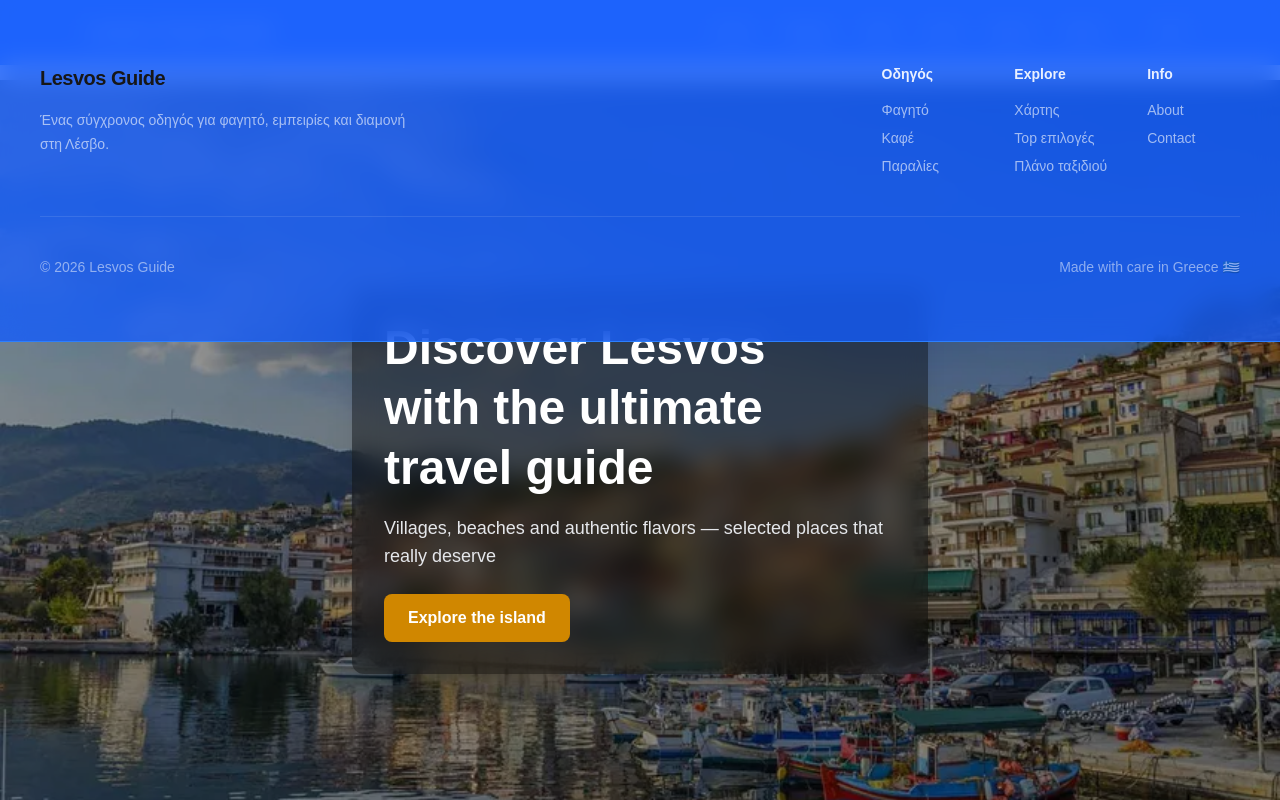
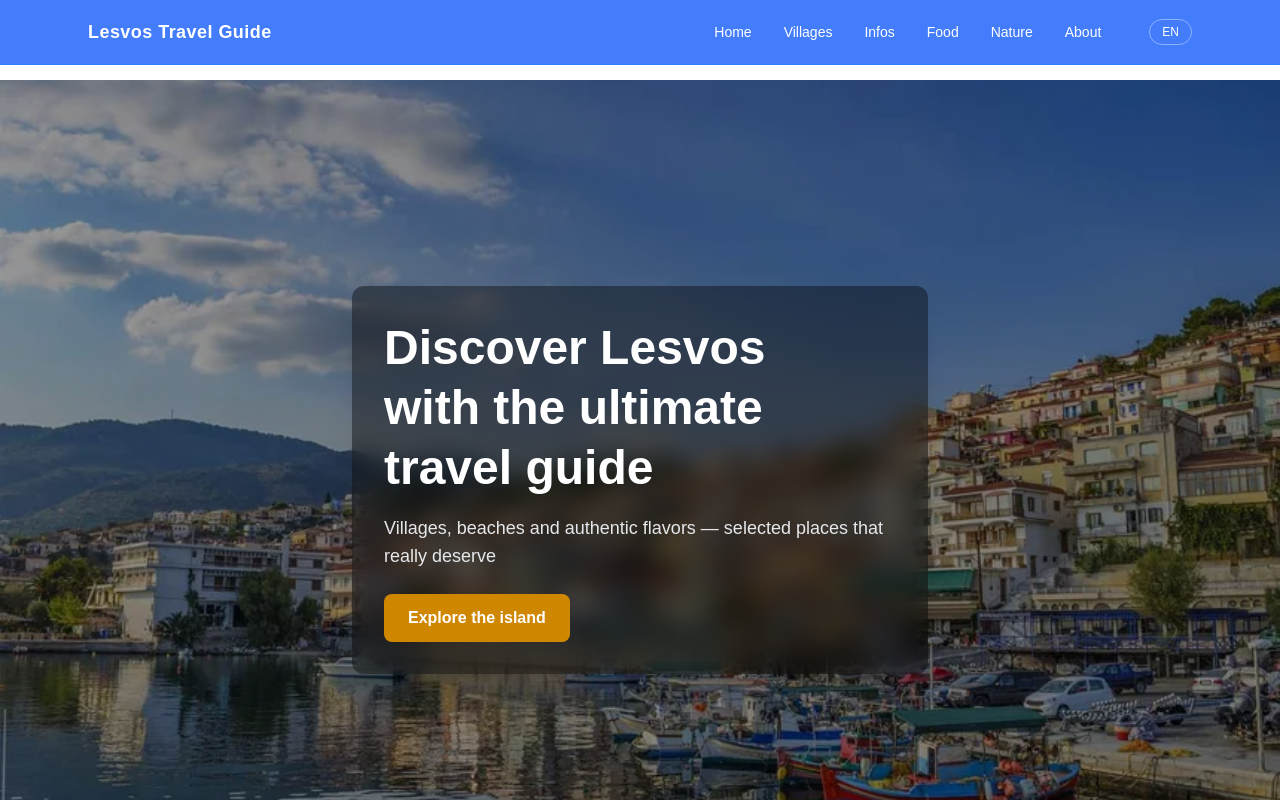
Before and after one commit to amamouridis06/lesvos-travel-guide, a Next.js app: page / in a window 1280 px wide. Shown: the top 800 px of the page. Built offline with nearby package versions, Linux system fonts and the light colour scheme.

Commit message:
Update Footer.tsx

```diff
--- a/components/Footer.tsx
+++ b/components/Footer.tsx
@@ -1,6 +1,6 @@
 export default function Footer() {
   return (
-     <footer className="fixed top-0 left-0 w-full z-50 bg-blue-600/80 backdrop-blur-md border-b border-blue-500">
+     <footer className="bg-gray-100 border-t border-gray-200 mt-16">
       <div className="mx-auto max-w-7xl px-6 py-16 md:px-10">
 
         {/* Top */}
```
